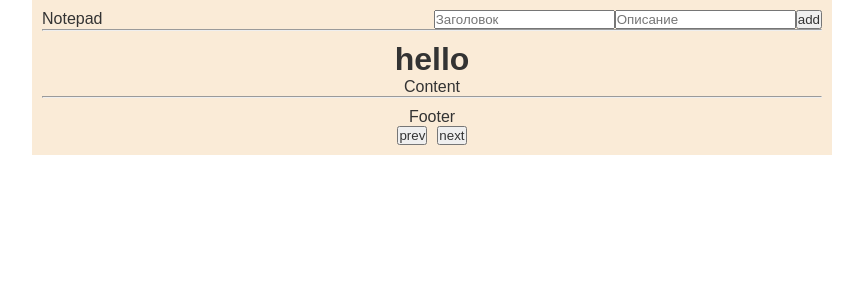
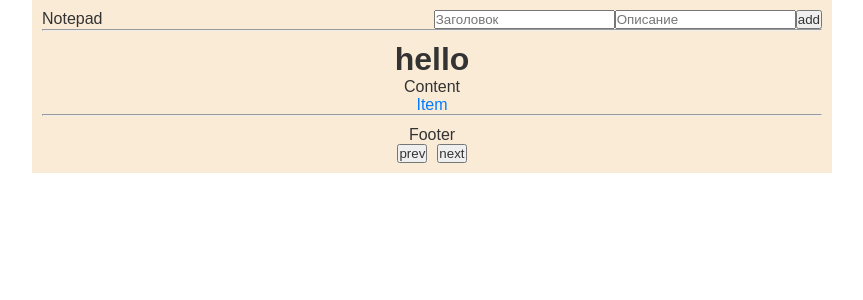
Before and after one commit to 1million2/note-pad-react, a React (Create React App) app: page / in a window 1280 px wide. Shown: the top 300 px of the page, without its empty margins (208-1071 px from the left). Built offline with nearby package versions, Linux system fonts and the light colour scheme.

Commit message:
add new component

```diff
--- a/src/App.js
+++ b/src/App.js
@@ -6,7 +6,6 @@ function App() {
   return (
     <div className="App">
       <Header />
-
       <hr></hr>
       <Content />
       <hr></hr>
--- a/src/components/Content/Content.jsx
+++ b/src/components/Content/Content.jsx
@@ -1,9 +1,11 @@
 import classes from "./Content.module.css";
+import Items from "./Note-items/Note-items";
 function Content() {
     return(
       <div className={classes.wrapper}>
         <h1>hello</h1>
         <p>Content</p>
+        <Items />
       </div>
 
     );
--- /dev/null
+++ b/src/components/Content/Note-items/Note-item/Note-item.jsx
@@ -0,0 +1,11 @@
+import classes from "./Note-item.module.css";
+
+function Item () {
+    return (
+        <div>
+            <p className={classes.item}>Item</p>
+        </div>
+    );
+}
+
+export default Item;
--- /dev/null
+++ b/src/components/Content/Note-items/Note-item/Note-item.module.css
@@ -0,0 +1,3 @@
+.item {
+    color: rgb(0, 123, 255);
+}
--- /dev/null
+++ b/src/components/Content/Note-items/Note-items.jsx
@@ -0,0 +1,13 @@
+// import classes from "./Note-items.module.css";
+import Item from "./Note-item/Note-item";
+
+function Items () {
+    return (
+        <div>
+            <Item />
+        </div>
+
+    );
+}
+
+export default Items;
```
Also changed, not shown: src/components/Content/Note-items/Note-items.module.css (added).
